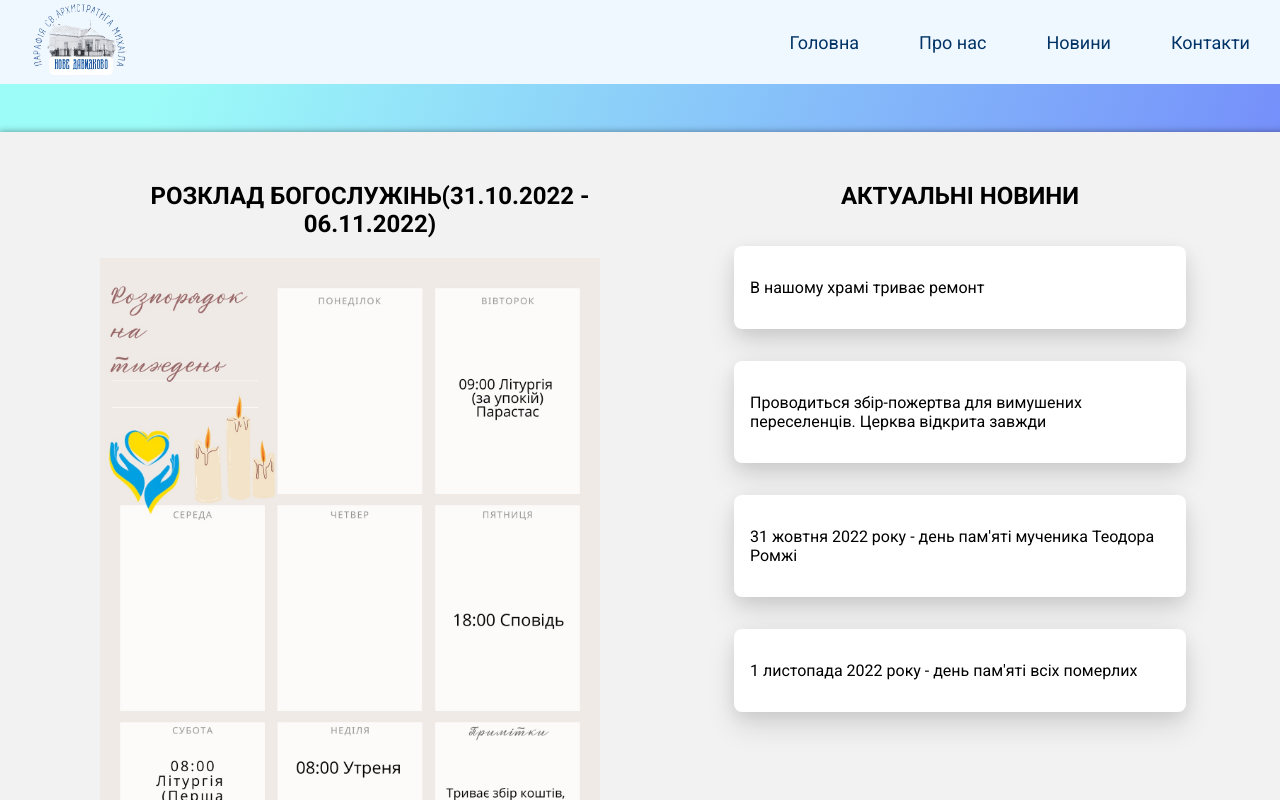
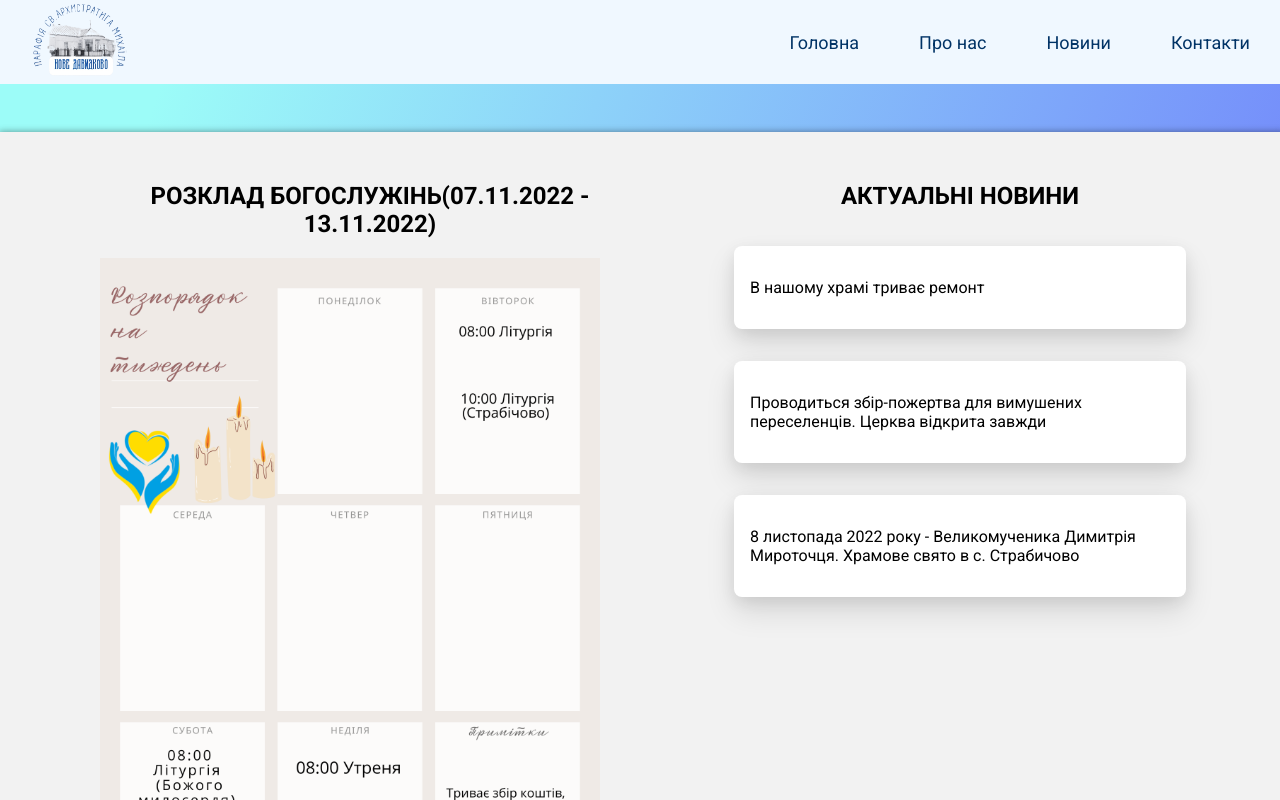
Before and after one commit to stepan-slyvka/church-website, a React (Create React App) app: page /news in a window 1280 px wide. Shown: the top 800 px of the page. Built offline with nearby package versions, Linux system fonts and the light colour scheme.

Commit message:
new schedule

```diff
--- a/src/components/News.js
+++ b/src/components/News.js
@@ -17,7 +17,7 @@ const News = () => {
         {/* Schedule */}
 
         <div className={classes.schedule}>
-          <h1>Розклад богослужінь(31.10.2022 - 06.11.2022)</h1>
+          <h1>Розклад богослужінь(07.11.2022 - 13.11.2022)</h1>
           <img src={Schedule} alt="schedule" />
         </div>
 
@@ -38,11 +38,10 @@ const News = () => {
           </div>
 
           <div className={classes.wrapper}>
-            <p>31 жовтня 2022 року - день пам'яті мученика Теодора Ромжі</p>
-          </div>
-
-          <div className={classes.wrapper}>
-            <p>1 листопада 2022 року - день пам'яті всіх померлих</p>
+            <p>
+              8 листопада 2022 року - Великомученика Димитрія Мироточця. Храмове
+              свято в с. Страбичово
+            </p>
           </div>
         </div>
       </section>
```
Also changed, not shown: src/assets/schedule.jpg.
